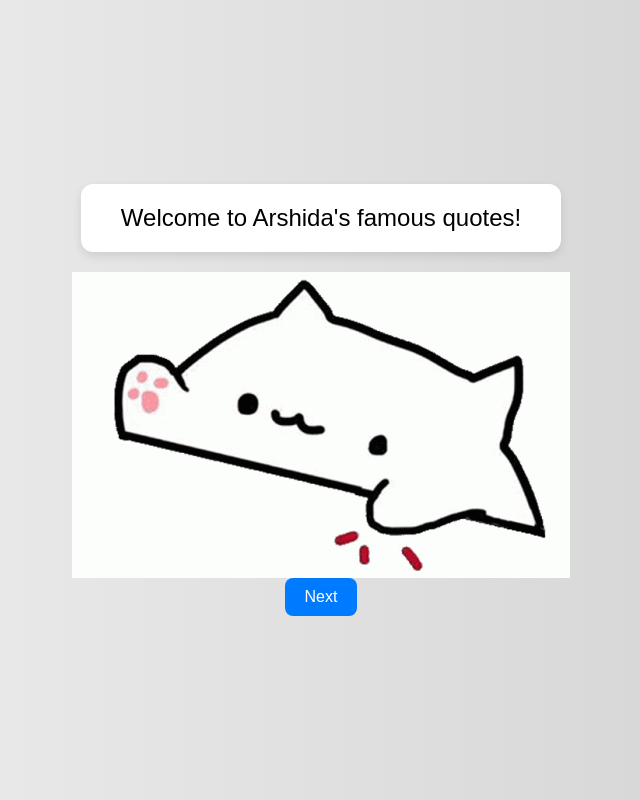
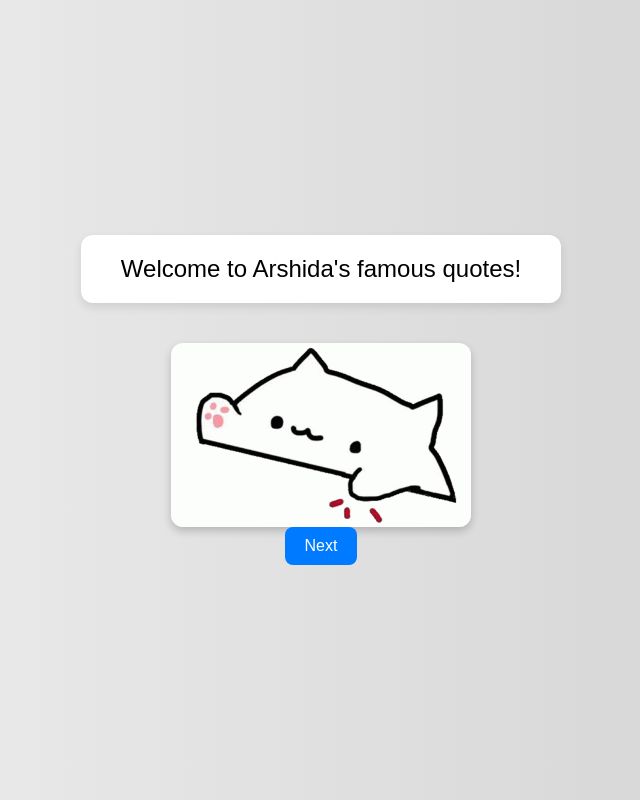
Before and after one commit to JohnloolxD/Arshida, a plain HTML site: page client/index.html in a window 1280 px wide. Shown: the whole page, without its empty margins (319-959 px from the left). Drawn offline with Linux system fonts and the light colour scheme.

Commit message:
Update index.css

```diff
--- a/client/index.css
+++ b/client/index.css
@@ -30,3 +30,10 @@ button {
 button:hover {
     background-color: #0056b3;
 }
+.picture {
+    max-width: 300px;
+    height: auto;
+    border-radius: 12px;
+    margin-top: 20px;
+    box-shadow: 0 4px 8px rgba(0, 0, 0, 0.2);
+}
```
Lines whose indentation alone changed are shown as unchanged.
